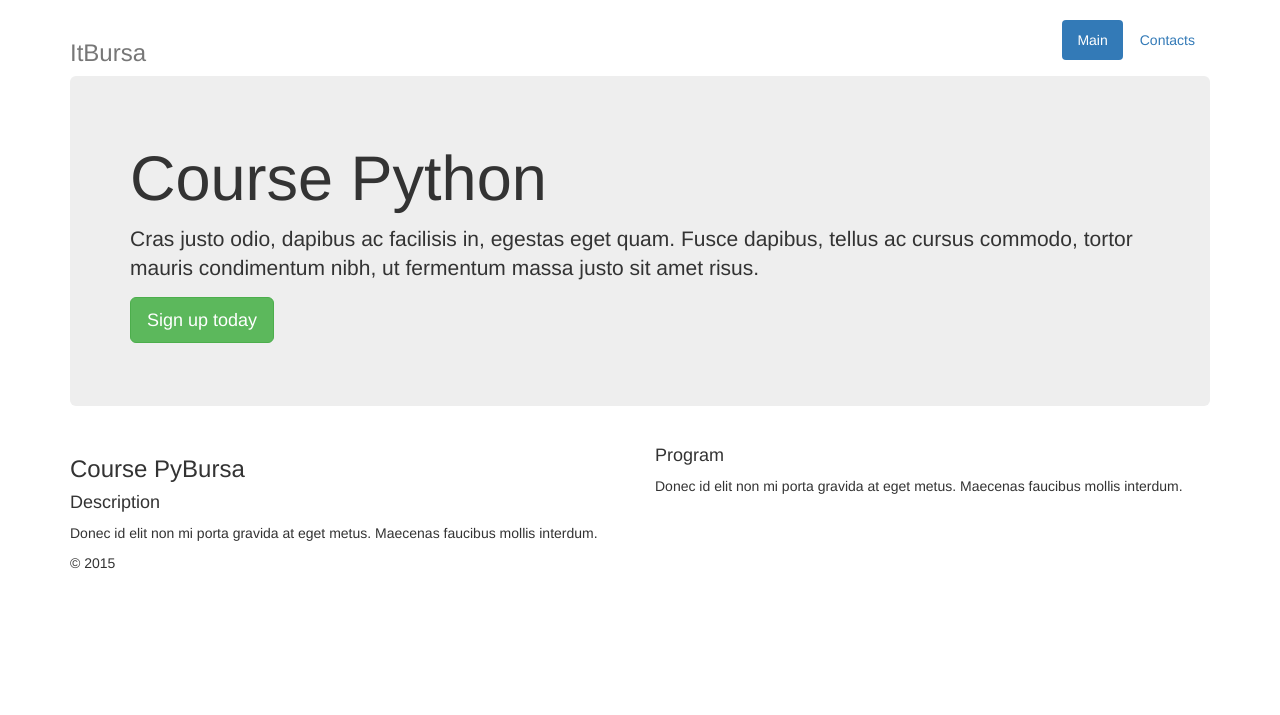
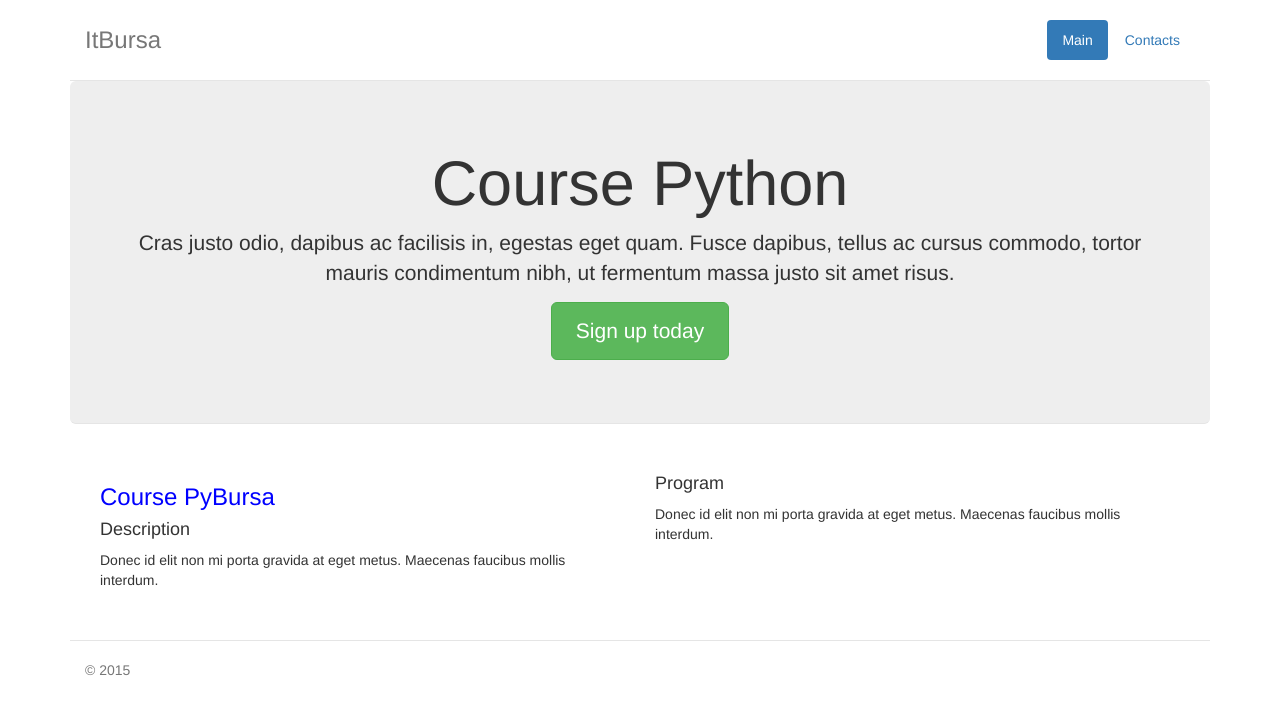
Before and after one commit to vovadoma/ooniversity_django_courses_03, a Python web app: template templates/index.html in a window 1280 px wide. Shown: the top 715 px of the page. Run offline with Jinja, Linux system fonts and the light colour scheme; the template is opened without the code that fills it, so the values that code supplies are empty; some libraries are stand-ins or nearby versions.

Commit message:
css - fix

```diff
--- a/static/css/style.css
+++ b/static/css/style.css
@@ -4,6 +4,62 @@ body {
   padding-bottom: 20px;
 }
 
+/* Everything but the jumbotron gets side spacing for mobile first views */
+.header,
+.marketing,
+.footer {
+  padding-right: 15px;
+  padding-left: 15px;
+}
 
+/* Custom page header */
+.header {
+  padding-bottom: 20px;
+  border-bottom: 1px solid #e5e5e5;
+}
 
+/* Make the masthead heading the same height as the navigation */
+.header h3 {
+  margin-top: 0;
+  margin-bottom: 0;
+  line-height: 40px;
 }
+
+/* Custom page footer */
+.footer {
+  padding-top: 19px;
+  color: #777;
+  border-top: 1px solid #e5e5e5;
+}
+
+.container-narrow > hr {
+  margin: 30px 0;
+}
+
+/* Main marketing message and sign up button */
+.jumbotron {
+  text-align: center;
+  border-bottom: 1px solid #e5e5e5;
+}
+
+.jumbotron .btn {
+  padding: 14px 24px;
+  font-size: 21px;
+}
+
+/* Supporting marketing content */
+.marketing {
+  margin: 40px 0;
+}
+
+.marketing p + h4 {
+  margin-top: 28px;
+}
+
+.course-name {
+  color: blue;
+}
+
+.contact-boss {
+  color: red;
+}
```
